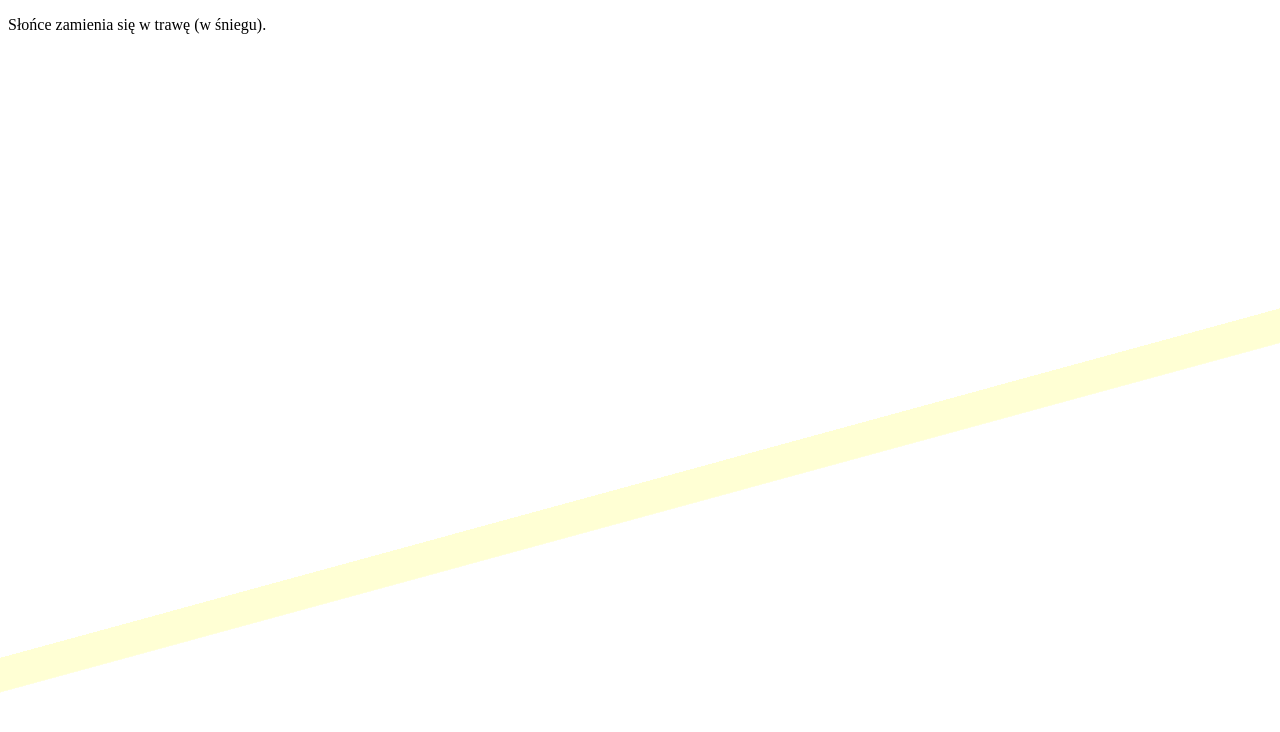
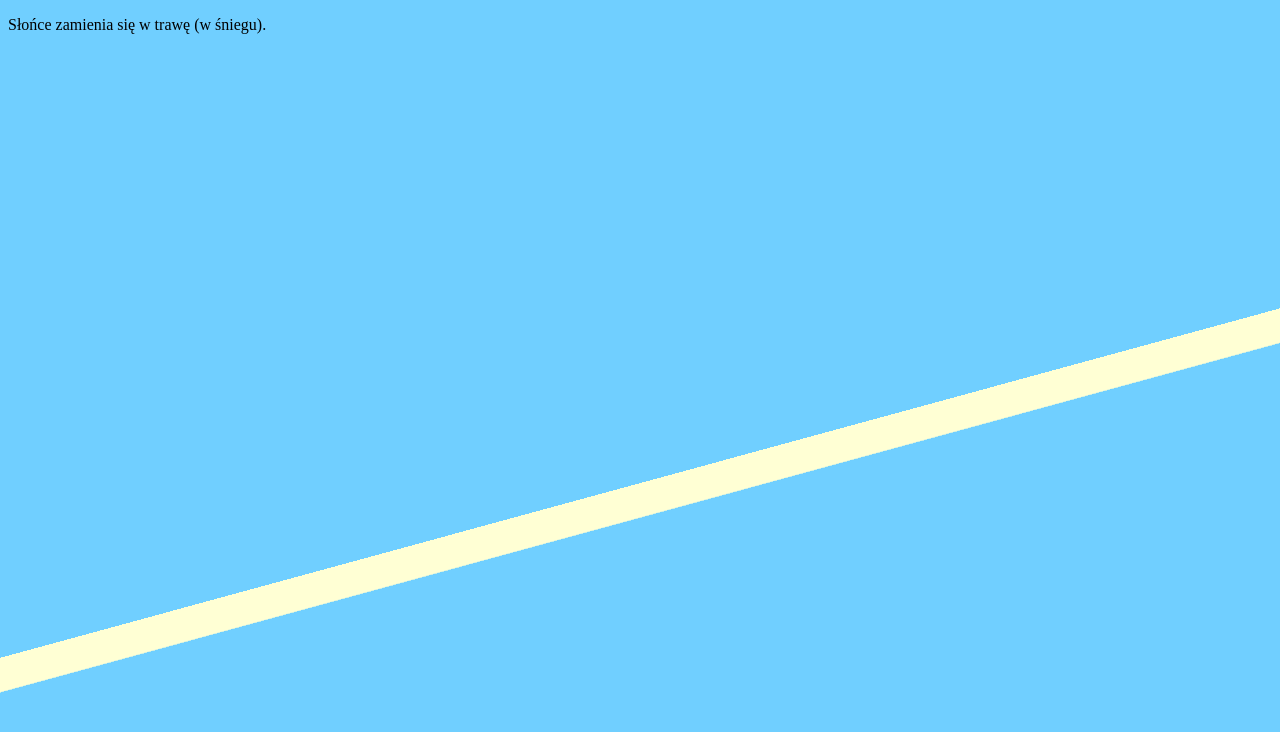
Before and after one commit to Electhrone/animacja-css, a plain HTML site: page index.html in a window 1280 px wide. Shown: the top 732 px of the page. Drawn offline with Linux system fonts and the light colour scheme.

Commit message:
Update index.html

```diff
--- a/index.html
+++ b/index.html
@@ -30,7 +30,7 @@ transition: ease-in-out 0.7s;
 </style>
 
 </head>
-<body background-color: blue;>
+<body style="background-color: rgb(112, 207, 255);">
 
 <p>Słońce zamienia się w trawę (w śniegu).</p>
 <div></div>
```
